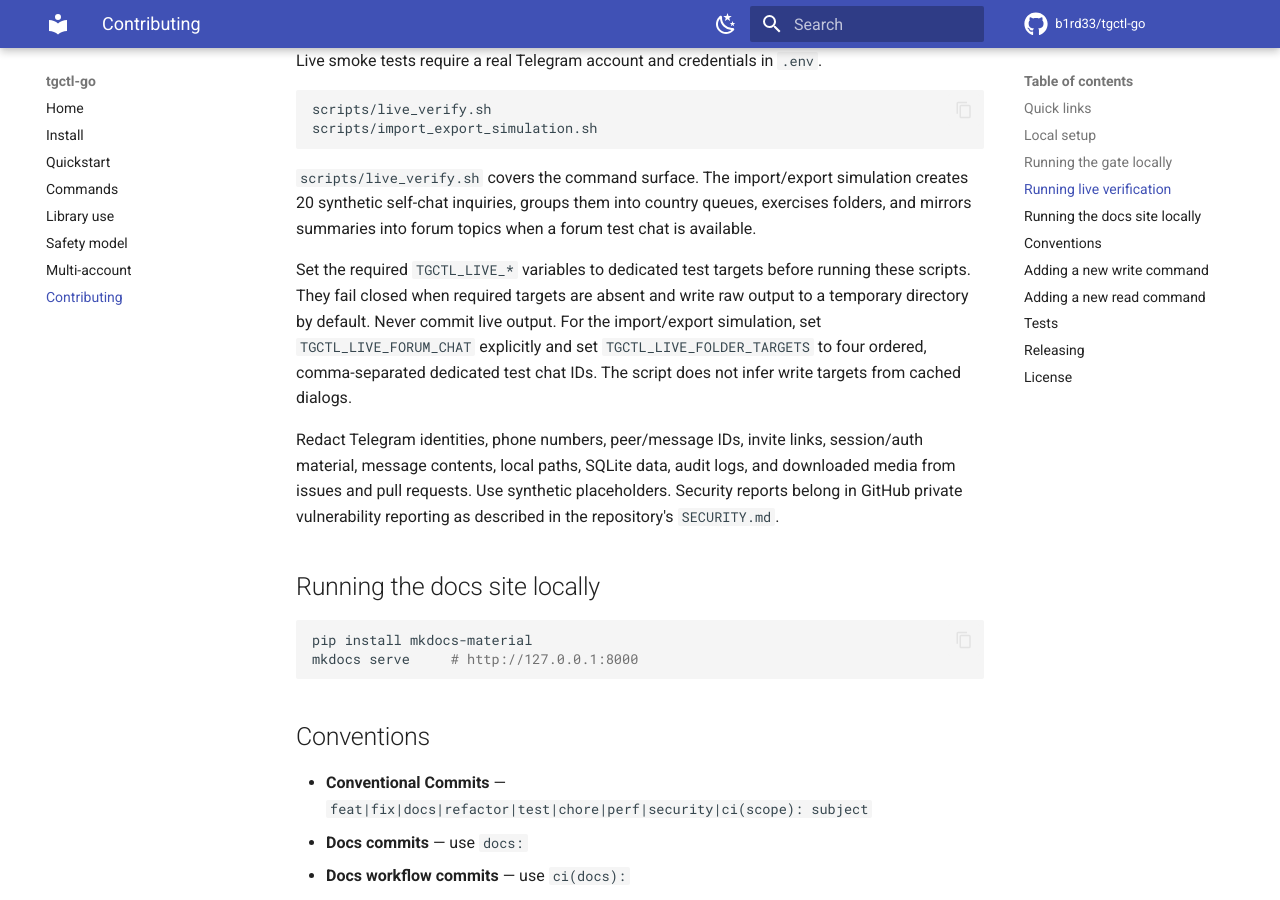
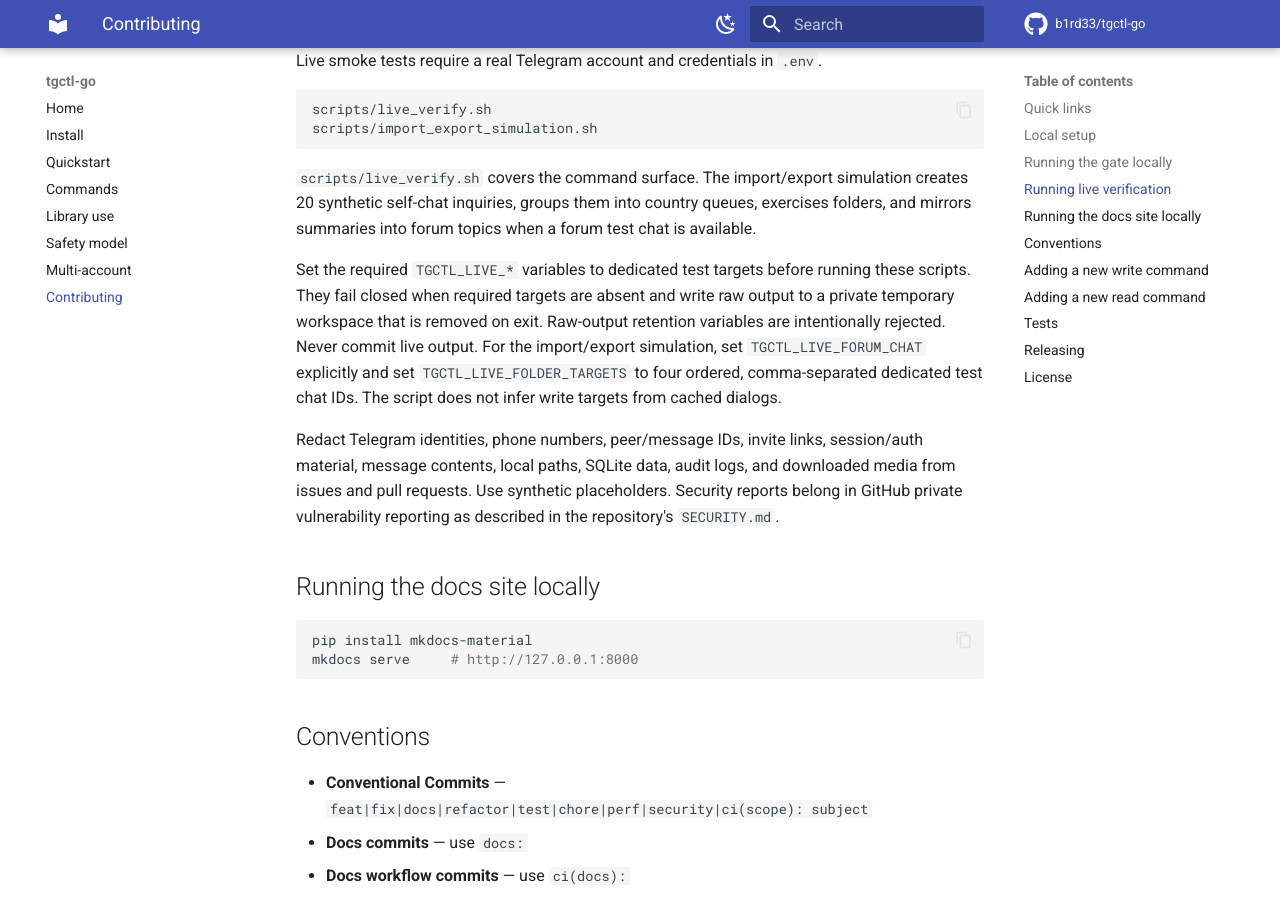
Before and after one commit to b1rd33/tgctl-go, an MkDocs documentation site: the page built from docs/contributing.md, in a window 1280 px wide and 900 px high, scrolled down 917 px. Built offline with MkDocs 1.6.1 and Material for MkDocs 9.7.7, drawn with Linux system fonts in a browser that asks for light colours; comment, search, counter and statistics services are not loaded.

Commit message:
security: harden hygiene and live verification

```diff
--- a/docs/contributing.md
+++ b/docs/contributing.md
@@ -49,7 +49,9 @@ topics when a forum test chat is available.
 
 Set the required `TGCTL_LIVE_*` variables to dedicated test targets before
 running these scripts. They fail closed when required targets are absent and
-write raw output to a temporary directory by default. Never commit live output.
+write raw output to a private temporary workspace that is removed on exit.
+Raw-output retention variables are intentionally rejected. Never commit live
+output.
 For the import/export simulation, set `TGCTL_LIVE_FORUM_CHAT` explicitly and set
 `TGCTL_LIVE_FOLDER_TARGETS` to four ordered, comma-separated dedicated test chat
 IDs. The script does not infer write targets from cached dialogs.
```
Also changed, not shown: CONTRIBUTING.md (+3 -0 lines), 10 other files.
